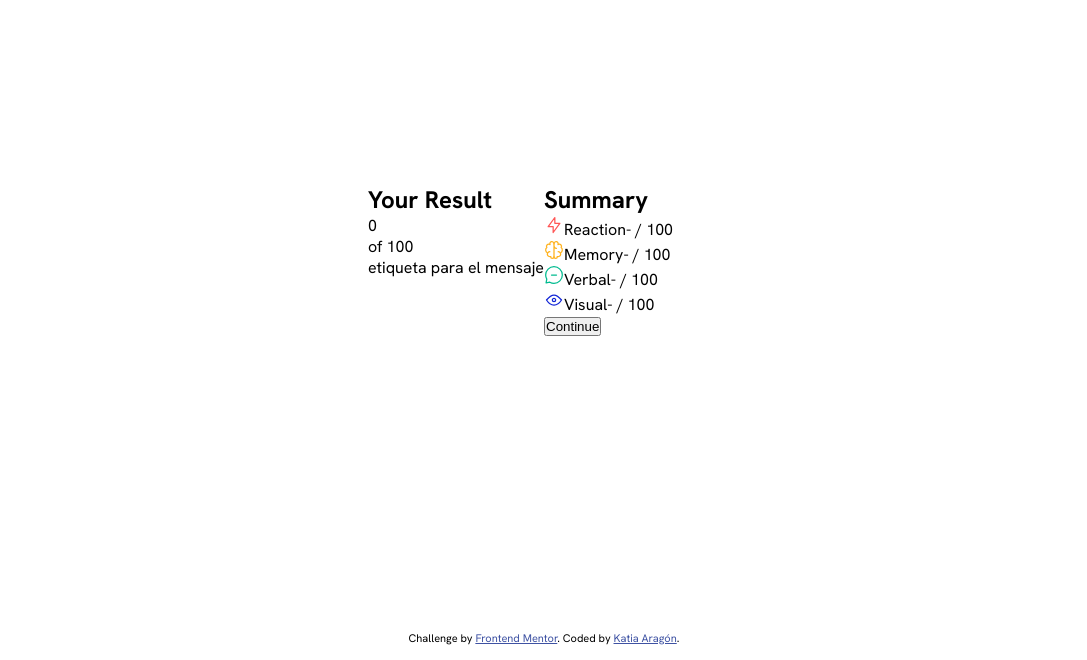
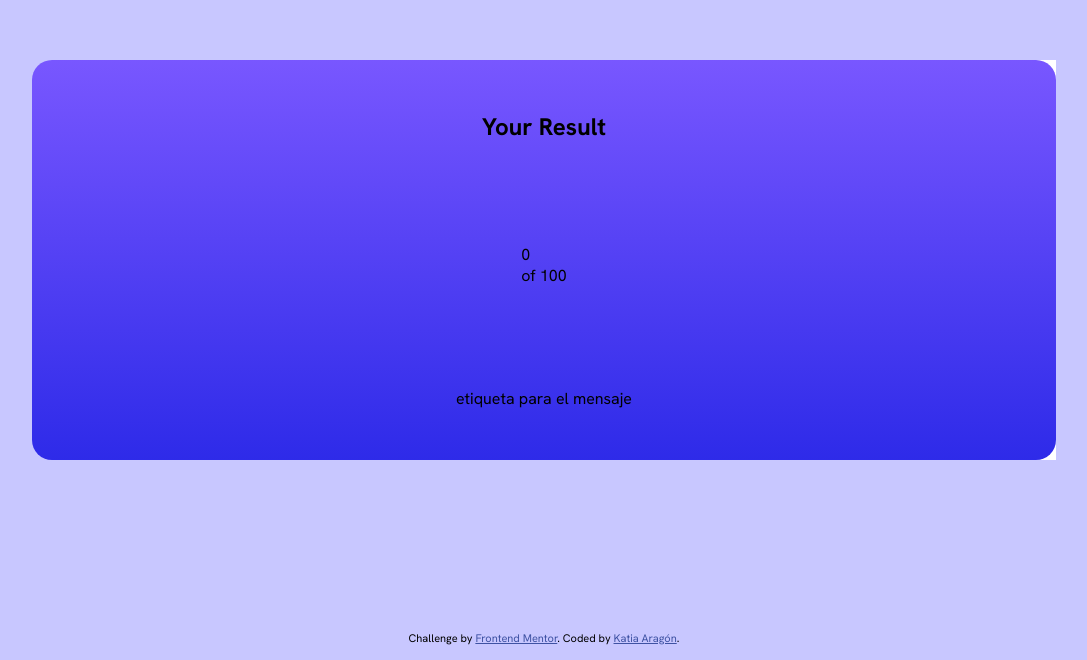
Before and after one commit to ktzazz/results-summary-component-twenty-two, a React (Vite) app: page / in a window 1280 px wide. Shown: the part 140-800 px from the top of the page, without its empty margins (96-1183 px from the left). Built offline with nearby package versions, Linux system fonts and the light colour scheme.

Commit message:
app scss

```diff
--- a/src/scss/App.scss
+++ b/src/scss/App.scss
@@ -1,9 +1,47 @@
 @use "mixins" as m;
 
 .main__container {
+  height: 60vh;
+  width: 100%;
+  position: relative;
+  display: grid;
+  grid-template-columns: 1fr;
+  grid-template-rows: repeat(2, 1fr);
   @include m.responsive(tablet) {
-    display: grid;
     grid-template-columns: 1fr 1fr;
+    grid-template-rows: 1fr;
+    justify-self: center;
+    width: 80%;
+    height: 50vh;
+  }
+}
+
+.result__container {
+  position: absolute;
+  top: 0;
+  left: 0;
+  width: 100%;
+  height: 100%;
+  display: flex;
+  flex-direction: column;
+  align-items: center;
+  justify-content: space-around;
+  background: linear-gradient(
+    to bottom,
+    var(--grdBg-lightSlateBlue),
+    var(--grdBg-lightRoyalBlue)
+  );
+  border-radius: 0 0 m.rem(20) m.rem(20);
+  @include m.responsive(tablet) {
+    border-radius: m.rem(20);
+  }
+}
+
+.summary__container {
+  background-color: var(--white);
+  grid-area: 2 / 1 / 2 / 1;
+  @include m.responsive(tablet) {
+    grid-area: 1 / 2 / 1 / 2;
   }
 }
 
--- a/src/scss/_base.scss
+++ b/src/scss/_base.scss
@@ -1,4 +1,5 @@
 /* fuentes de google, reset de css */
+@use "mixins" as m;
 
 @font-face {
   font-family: "Hanken Grotesk";
@@ -22,11 +23,23 @@ body {
   display: flex;
   flex-direction: column;
   font-family: var(--font);
+  background-color: var(--lightLavender);
+  @include m.responsive(tablet) {
+    justify-content: center;
+  }
 }
 
+/* #root {
+   display: flex;
+  flex: 1; Esto obliga al root a estirarse todo lo que mide el body
+  justify-content: center; Centra el main horizontalmente
+  min-width: 100%;
+  @include m.responsive(tablet) {
+    align-items: center; /* Centra el main verticalmente
+  }
+}
+ */
+
 #root {
-  display: flex;
-  flex: 1; /* Esto obliga al root a estirarse todo lo que mide el body */
-  justify-content: center; /* Centra el main horizontalmente */
-  align-items: center; /* Centra el main verticalmente */
+  width: 100%;
 }
```
